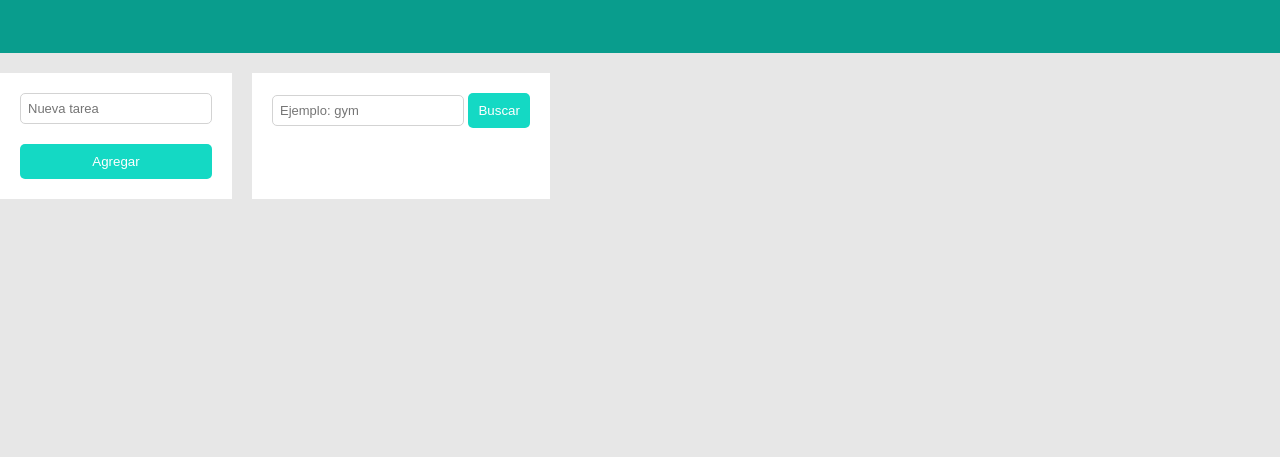
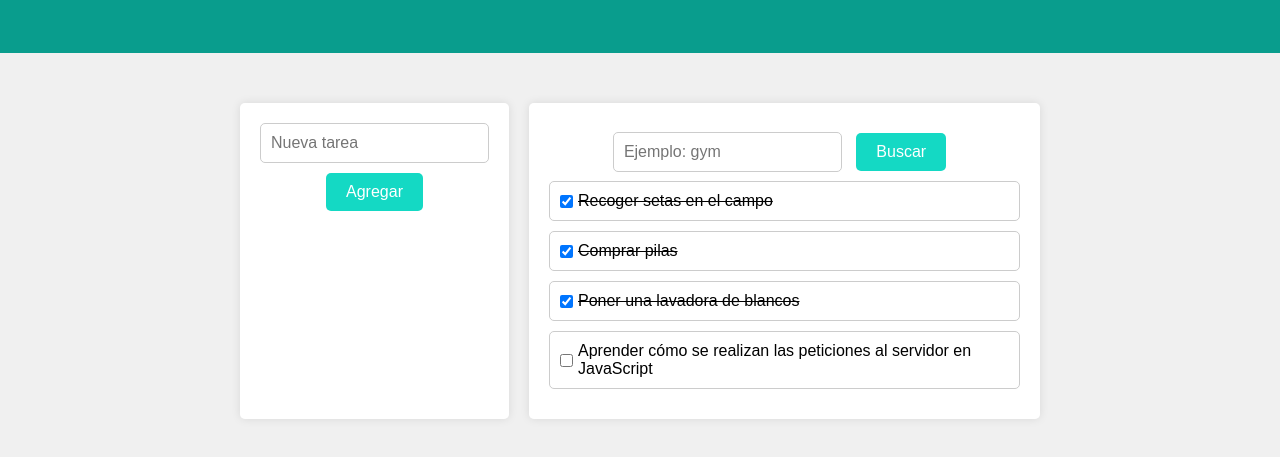
Before and after one commit to natlopar/promo-V-module-2-pair-4-ada-tasks, a plain HTML site: page index.html in a window 1280 px wide. Shown: the part 97-554 px from the top of the page. Drawn offline with Linux system fonts and the light colour scheme.

Commit message:
add styles

```diff
--- a/css/style.css
+++ b/css/style.css
@@ -4,6 +4,10 @@
   padding: 0;
 }
 
+body {
+  font-family: Arial, sans-serif;
+  background-color: #f0f0f0;
+}
 .header {
   background-color: #099d8d;
   height: 150px;
@@ -13,64 +17,85 @@
   color: white;
   font-family: arial;
 }
-
-body {
-  background-color: rgb(231, 231, 231);
-  font-family: arial;
+.main {
+  display: flex;
+  width: 800px;
+  flex-direction: row;
+  gap: 20px;
+  justify-content: center;
+  text-align: center;
+  margin: auto;
 }
 
 .form {
   display: flex;
   gap: 20px;
   margin-top: 20px;
+  justify-content: center;
 }
 
 .fieldset {
+  max-width: 600px;
+  margin: 0 auto;
+  padding: 20px;
+  margin-top: 30px;
+  background-color: #fff;
+  box-shadow: 0px 0px 10px rgba(0, 0, 0, 0.1);
+  border-radius: 5px;
   border: none;
-  background-color: white;
-  padding: 20px;
 }
 .add {
-  display: flex;
-  flex-direction: column;
-  gap: 20px;
-  border: none;
+  max-width: 200px;
 }
+
 .input {
-  padding: 7px;
-  font-size: 13px;
-  border: 1px solid lightgray;
+  flex: 1;
+  padding: 10px;
+  border: 1px solid #ccc;
   border-radius: 5px;
+  font-size: 16px;
 }
 
 .list {
-  display: flex;
-  flex-direction: column;
-  margin-top: 10px;
-  gap: 10px;
+  list-style-type: none;
+  padding: 0;
 }
 
-.checked {
+li {
+  display: flex;
+  justify-content: flex-start;
+  text-align: left;
+  gap: 5px;
+  align-items: center;
+  padding: 10px;
+  border: 1px solid #ccc;
+  border-radius: 5px;
+  margin-bottom: 10px;
+  background-color: #fff;
+}
+
+li button {
+  background-color: #dc3545;
+  color: #fff;
+  border: none;
+  border-radius: 5px;
+  cursor: pointer;
+}
+
+.tachado {
   text-decoration-line: line-through;
 }
 
-button {
+.button {
+  margin: 10px;
+  padding: 10px 20px;
   background-color: #14d9c4;
-  padding: 10px;
+  color: #fff;
+  border: none;
   border-radius: 5px;
-  border: none;
-  color: white;
+  cursor: pointer;
+  font-size: 16px;
 }
-button:hover {
+.button:hover {
   background-color: #099d8d;
 }
-.items {
-  border: 1px solid lightgray;
-  padding: 5px;
-  border-radius: 5px;
-  font-size: 16px;
-  font-weight: normal;
-}
-.check {
-  margin-right: 7px;
-}
--- a/index.html
+++ b/index.html
@@ -18,15 +18,11 @@
             class="input js-inputAdd"
             placeholder="Nueva tarea"
           />
-          <button class="js-btnAdd">Agregar</button>
+          <button class="button js-btnAdd">Agregar</button>
         </fieldset>
-        <fieldset class="fieldset">
-          <input
-            type="text"
-            placeholder="Ejemplo: gym"
-            class="input js-inputSearch"
-          />
-          <button class="js-btnSearch">Buscar</button>
+        <fieldset class="fieldset searchForm">
+          <input type="text" placeholder="Ejemplo: gym" class="input" />
+          <button class="button js-btnSearch">Buscar</button>
           <ul class="js-list list"></ul>
         </fieldset>
       </form>
--- a/js/main.js
+++ b/js/main.js
@@ -6,35 +6,36 @@ const btnSearch = document.querySelector('.js-btnSearch');
 const btnAdd = document.querySelector('.js-btnAdd');
 const list = document.querySelector('.js-list');
 
-// const tasks = [
-//   { name: 'Recoger setas en el campo', completed: true },
-//   { name: 'Comprar pilas', completed: true },
-//   { name: 'Poner una lavadora de blancos', completed: true },
-//   {
-//     name: 'Aprender cómo se realizan las peticiones al servidor en JavaScript',
-//     completed: false,
-//   },
-// ];
-let tasks = [];
+const tasks = [
+  { name: 'Recoger setas en el campo', completed: true },
+  { name: 'Comprar pilas', completed: true },
+  { name: 'Poner una lavadora de blancos', completed: true },
+  {
+    name: 'Aprender cómo se realizan las peticiones al servidor en JavaScript',
+    completed: false,
+  },
+];
+//let tasks = [];
 function renderTask(array) {
   for (let i = 0; i < array.length; i++) {
     if (array[i].completed) {
-      list.innerHTML += `<li class="checked"><input type="checkbox" checked>${array[i].name}</li>`;
+      list.innerHTML += `<li class="tachado"><input type="checkbox" checked>${array[i].name}</li>`;
     } else {
       list.innerHTML += `<li><input type="checkbox">${array[i].name}</li>`;
     }
   }
 }
-function chargeData() {
-  fetch('https://dev.adalab.es/api/todo')
-    .then((response) => response.json())
-    .then((data) => {
-      for (const result of data.results) {
-        tasks = result;
-      }
-    });
-  renderTask(tasks);
-}
+renderTask(tasks);
+// function chargeData() {
+//   fetch('https://dev.adalab.es/api/todo')
+//     .then((response) => response.json())
+//     .then((data) => {
+//       for (const result of data.results) {
+//         tasks = result;
+//       }
+//     });
+//   renderTask(tasks);
+// }
 
 function handleSearch(event) {
   event.preventDefault();
@@ -56,10 +57,10 @@ function check(event) {
   const task = tasks.find((item) => item.name === taskCheckParent.textContent); //busca el primer elemento de tasks, cuya propiedad name coincida con el contenido de texto del elemento padre del checkbox
   // Verifica si el checkbox está marcado y actualiza la tarea correspondiente
   if (taskCheck.checked) {
-    taskCheckParent.classList.add('checked');
+    taskCheckParent.classList.add('tachado');
     task.completed = true;
   } else {
-    taskCheckParent.classList.remove('checked');
+    taskCheckParent.classList.remove('tachado');
     task.completed = false;
   }
 
```
